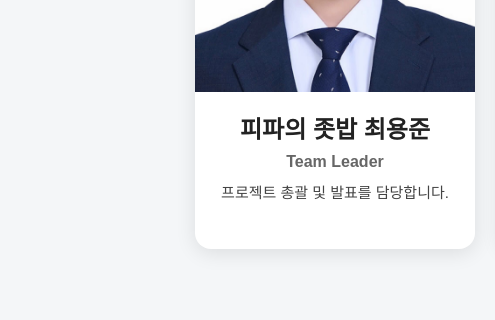
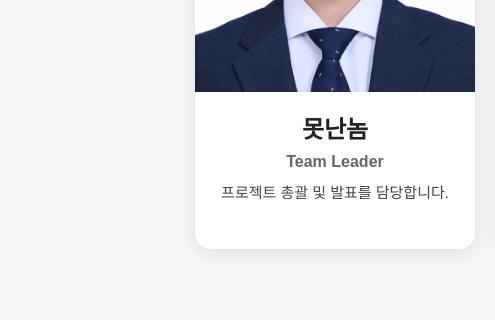
Before and after one commit to jinseong-3886/jinseong-3886.github.io, a plain HTML site: page index.html in a window 1280 px wide. Shown: the part 535-855 px from the top of the page, 0-495 px from the left. Drawn offline with Linux system fonts and the light colour scheme.

Commit message:
Update index.html

```diff
--- a/index.html
+++ b/index.html
@@ -104,7 +104,7 @@
     <div class="member-list">
       <div class="member-card">
         <img src="member1.jpg" alt="member1">
-        <h3>피파의 좃밥 최용준</h3>
+        <h3>못난놈</h3>
         <div class="role">Team Leader</div>
         <div class="desc">
           프로젝트 총괄 및 발표를 담당합니다.
```
